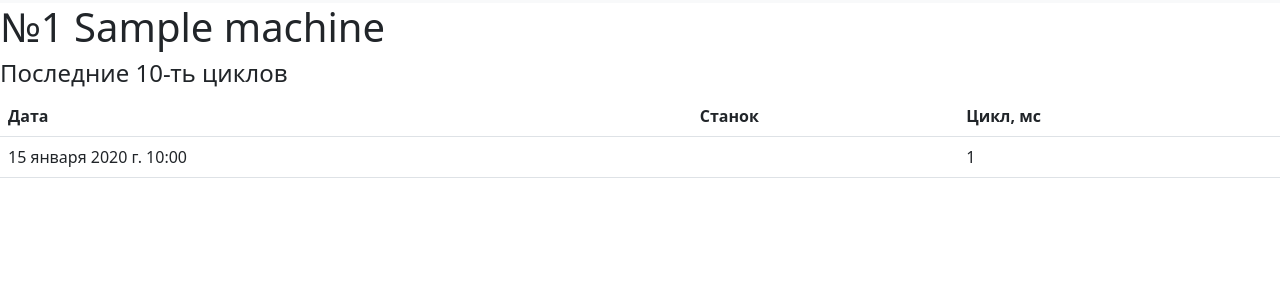
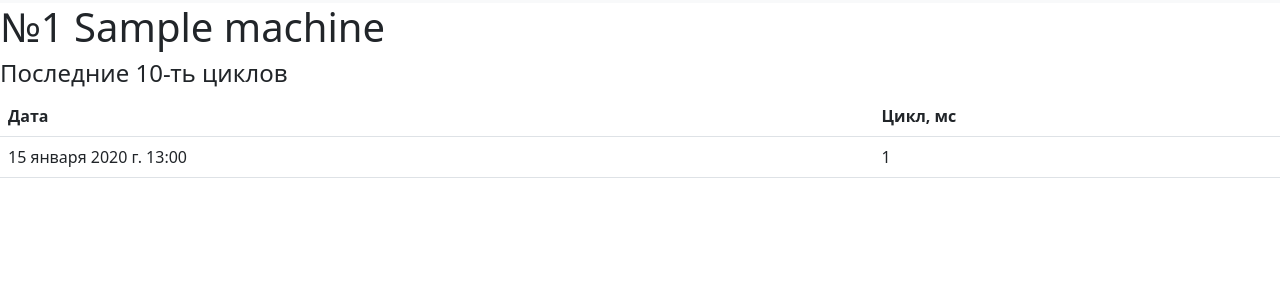
Before and after one commit to Serebryakov-Maxim/europartner-app, a Django app: page /tpa/1 in a window 1280 px wide. Shown: the part 13-316 px from the top of the page. Run offline with Django 4.2, Linux system fonts and the light colour scheme; tables that the repository leaves empty hold one stand-in row (values such as "Sample post").

Commit message:
2023_12_25

```diff
--- a/europartner/settings.py
+++ b/europartner/settings.py
@@ -115,7 +115,7 @@ TIME_ZONE = 'Europe/Moscow'
 
 USE_I18N = True
 
-USE_TZ = False
+USE_TZ = True
 
 
 # Static files (CSS, JavaScript, Images)
--- a/tpa/models.py
+++ b/tpa/models.py
@@ -18,7 +18,7 @@ class Machine(models.Model):
 class Job(models.Model):
     """Задания - справочник заданий"""
     uuid_1C = models.UUIDField('Идентификатор задания в 1С', default=uuid.uuid4, editable=False, blank=True)
-    date = models.DateTimeField('Дата', blank=True)
+    date = models.DateTimeField('Дата', blank=True, )
     number = models.CharField('Номер', max_length=50, blank=True)
     name = models.CharField('Наименование', max_length=255, blank=True)
     status = models.CharField('Статус', max_length=50, blank=True)
--- a/tpa/templates/tpa/machine.html
+++ b/tpa/templates/tpa/machine.html
@@ -1,7 +1,7 @@
 {% extends 'tpa/layout.html' %}
 
 {% block title %}
-Станок
+Станок №{{ machine.id }}
 {% endblock %}
 
 
@@ -15,7 +15,6 @@
         <thead>
           <tr>
             <th class="th_col_small" scope="col">Дата</th>
-            <th class="th_col_name" scope="col">Станок</th>
             <th class="th_col_small" scope="col">Цикл, мс</th>
           </tr>
         </thead>
@@ -23,7 +22,6 @@
           {% for el in cycles %}
             <tr>
               <td>{{ el.date }}</td>
-              <td >{{ el.id_machine }}</td>
               <td>{{ el.time_ms }}</td>
             </tr>
           {% endfor %}
```
